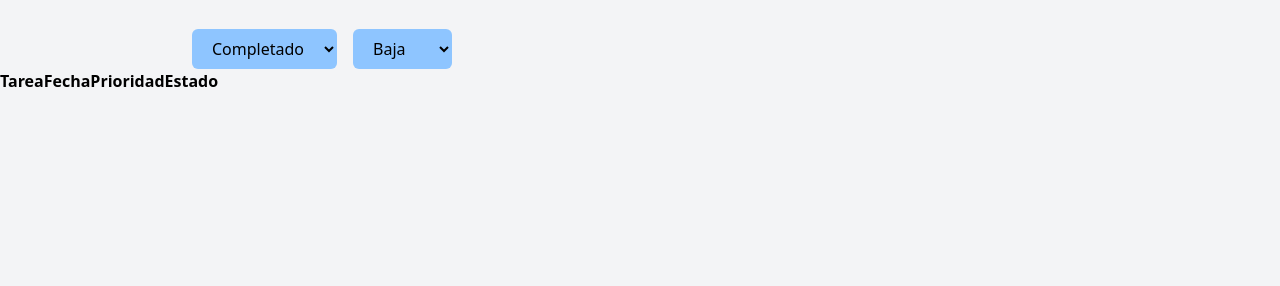
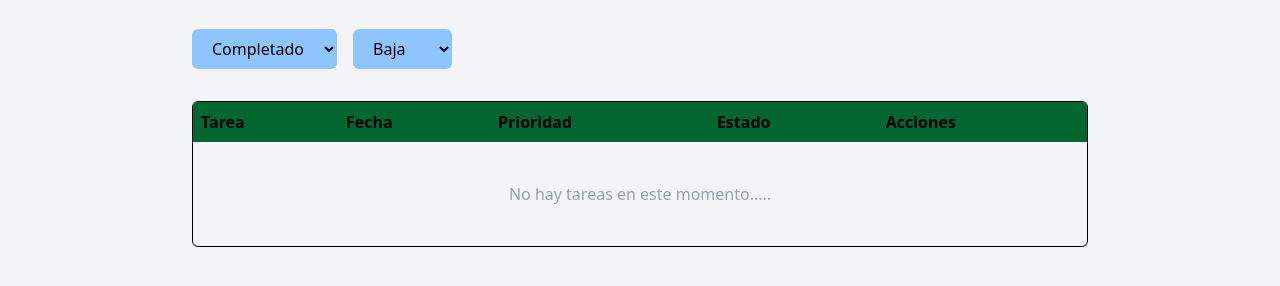
Before and after one commit to francisco320/toDo-traker, a website: page index.html in a window 1280 px wide. Shown: the part 150-436 px from the top of the page. Drawn offline with nearby package versions, Linux system fonts and the light colour scheme; files that its build step writes are made by us from their sources.

Commit message:
style:agregar estilo a tareas
se agrego estilos para las tareas y para cuando el elcuadro de tareas este vacio

```diff
--- a/app/app.js
+++ b/app/app.js
@@ -28,11 +28,11 @@ function renderTask() {
   taskBody.innerHTML = task
     .map(
       (t) =>
-        `<tr>
-  <td>${t.nameTask}</td>
-  <td>${t.date}</td>
-  <td>${t.priority}</td>
-  <td>${t.status}</td>
+        `<tr class="border-t">
+  <td class="p-2">${t.nameTask}</td>
+  <td class="p-2">${t.date}</td>
+  <td class="p-2">${t.priority}</td>
+  <td class="p-2">${t.status}</td>
   </tr>`
     )
     .join("");
--- a/index.html
+++ b/index.html
@@ -113,18 +113,23 @@
         </select>
       </div>
     </header>
-    <main>
+    <main class="max-w-4xl mx-auto mt-8 border rounded-md overflow-hidden">
       <!--cuadro de barras de tarea-->
-      <table>
-        <thead>
+      <table class="w-full table table-auto border-collapse">
+        <thead class="table-header-group bg-green-800">
           <tr>
-            <th>Tarea</th>
-            <th>Fecha</th>
-            <th>Prioridad</th>
-            <th>Estado</th>
+            <th class="p-2 text-left table-cell">Tarea</th>
+            <th class="p-2 text-left table-cell">Fecha</th>
+            <th class="p-2 text-left table-cell">Prioridad</th>
+            <th class="p-2 text-left table-cell">Estado</th>
+            <th class="p-2 text-left table-cell">Acciones</th>
           </tr>
         </thead>
-        <tbody id="task-body"></tbody>
+        <tbody id="task-body">
+          <td colspan="5" class="p-10 text-center text-gray-400">
+            No hay tareas en este momento.....
+          </td>
+        </tbody>
       </table>
     </main>
   </body>
```
